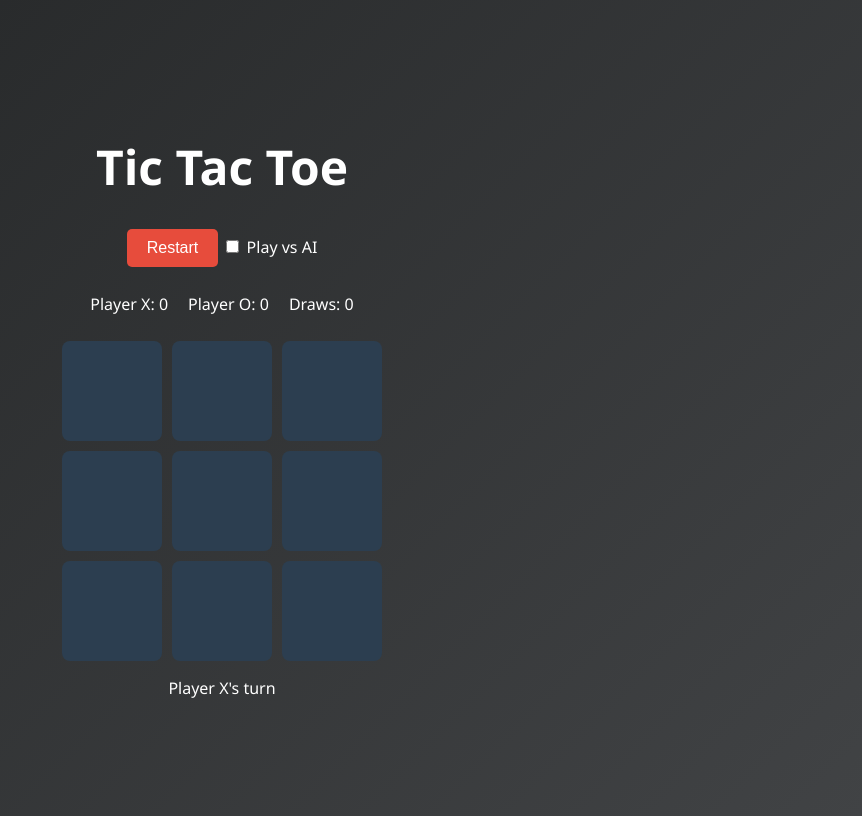
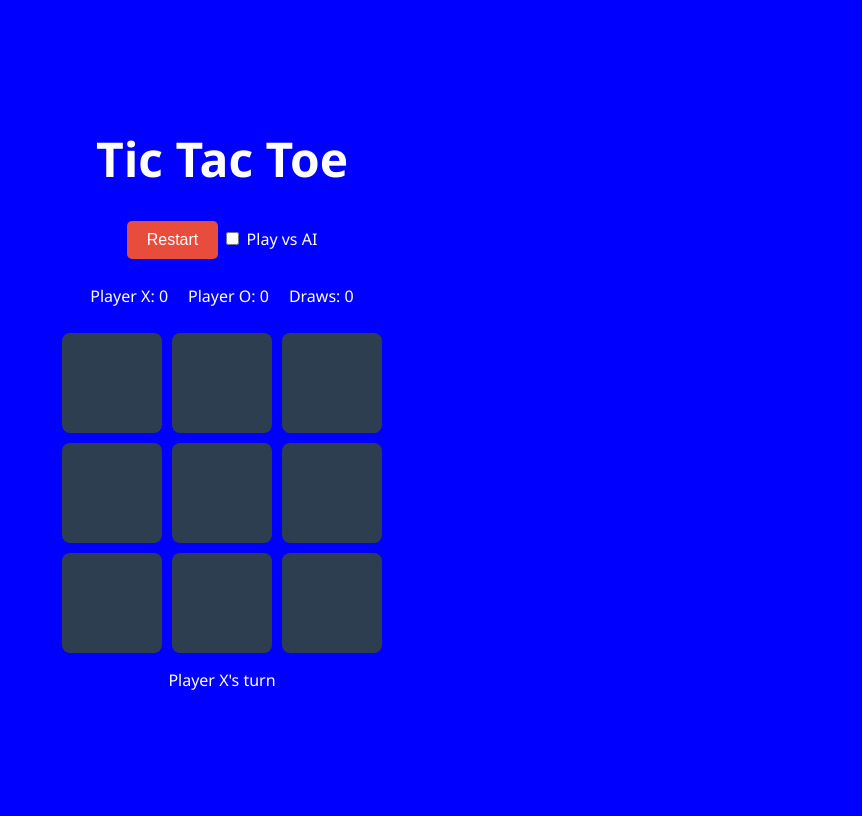
Before and after one commit to AlexeiIvanov1/tic_tac_toe_advanced, a plain HTML site: page index.html in a window 1280 px wide. Both pictures are taken after a click on the button "Restart". Shown: the whole page, without its empty margins (418-1280 px from the left). Drawn offline with Linux system fonts and the light colour scheme.

Commit message:
Background added to the page

```diff
--- a/script.js
+++ b/script.js
@@ -127,3 +127,14 @@ function toggleAI() {
 }
 
 createBoard();
+
+document.addEventListener('mousemove', (event) => {
+  const x = event.clientX / window.innerWidth;
+  const y = event.clientY / window.innerHeight;
+
+  const red = Math.round(255 * x);
+  const green = Math.round(255 * y);
+  const blue = Math.round(255 * (1 - x));
+
+  document.body.style.background = `rgb(${red}, ${green}, ${blue})`;
+});
--- a/style.css
+++ b/style.css
@@ -1,11 +1,20 @@
 body {
   font-family: 'Segoe UI', sans-serif;
-  background: linear-gradient(135deg, #232526, #414345);
+  background: linear-gradient(120deg, #ff9a9e, #fad0c4);
+  background-size: 400% 400%;
   color: #fff;
   display: flex;
   justify-content: center;
   align-items: center;
   height: 100vh;
+  margin: 0;
+  transition: background 0.2s ease;
+  overflow: hidden;
+}
+
+body.relaxing {
+  background: radial-gradient(circle, #ff9a9e, #fad0c4, #fbc2eb, #a18cd1);
+  background-size: 200% 200%;
 }
 
 .game-container {
```
